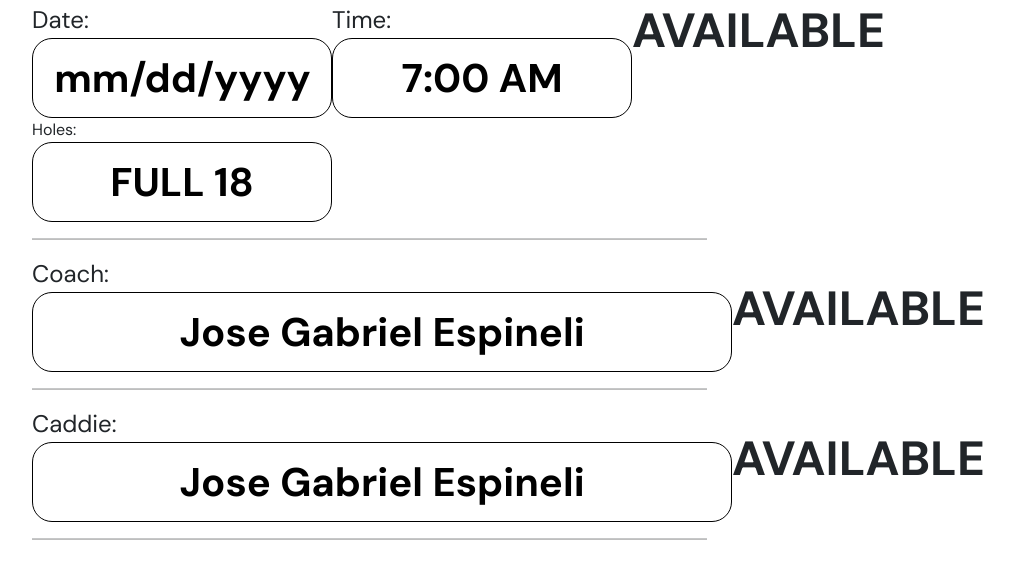
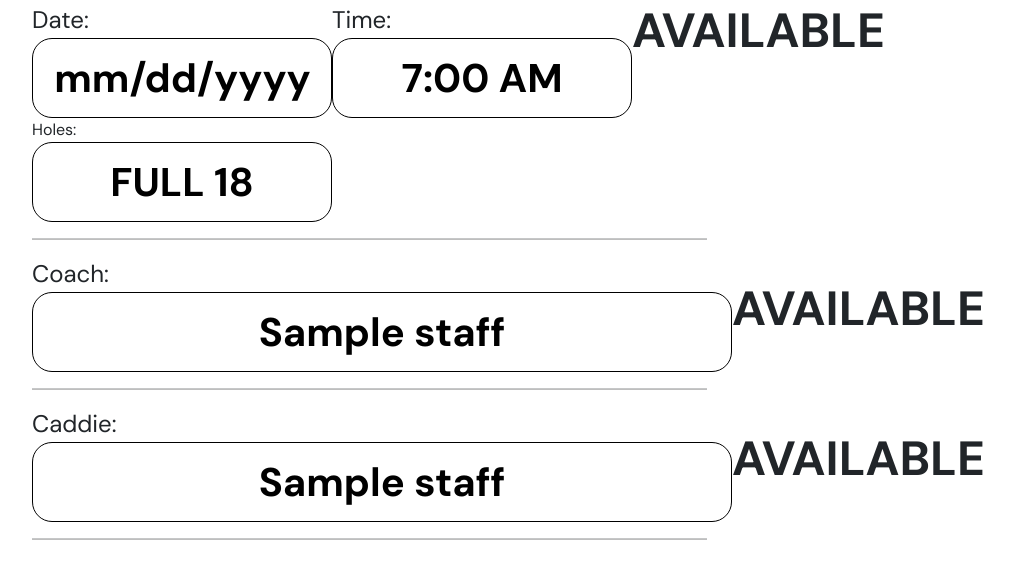
Before and after one commit to johnllss/INFOM_DB-App_Gr3, a Flask app: page /booking/fairway in a window 1280 px wide; the page is wider, and only the part inside the window is pictured. Shown: the part 213-800 px from the top of that part, without its empty margins (28-1042 px from the left). Run offline with Flask 3, Linux system fonts and the light colour scheme; the visitor is signed in with stand-in values (Sample User, id 1); tables that the repository leaves empty hold one stand-in row (values such as "Sample post"); data that the repository does not hold is empty; some libraries are stand-ins or nearby versions.

Commit message:
change staff selection

```diff
--- a/golf/app.py
+++ b/golf/app.py
@@ -210,7 +210,13 @@ def booking():
 @app.route("/booking/fairway", methods=["GET", "POST"])
 @login_required
 def fairway():
-    return render_template("fairway.html")
+    cursor = mysql.connection.cursor()
+
+    cursor.execute("SELECT * FROM staff;")
+    staff = cursor.fetchall()
+
+    cursor.close()
+    return render_template("fairway.html", staff=staff)
 
 @app.route("/booking/range", methods=["GET", "POST"])
 @login_required
--- a/golf/templates/fairway.html
+++ b/golf/templates/fairway.html
@@ -22,11 +22,12 @@
                     <div class="booking-wrapper">
                         <label for="time-selector">Time:</label>
                         <select class="booking-selector" name="booking-time">
-                            <option value="09:00">7:00 AM</option>
-                            <option value="10:30">9:00 AM</option>
-                            <option value="13:00">11:00 AM</option>
-                            <option value="17:00">1:00 PM</option>
-                            <option value="19:30">3:00 PM</option>
+                            <option value="07:00">7:00 AM</option>
+                            <option value="09:00">9:00 AM</option>
+                            <option value="11:00">11:00 AM</option>
+                            <option value="13:00">1:00 PM</option>
+                            <option value="15:00">3:00 PM</option>
+                            <option value="17:00">5:00 PM</option>
                         </select>
                     </div>
 
@@ -54,10 +55,9 @@
                     <div class="booking-wrapper">
                         <label for="coach-selector">Coach:</label>
                         <select class="staff-selector" name="booking-coach">
-                            <option value="1">Jose Gabriel Espineli</option>
-                            <option value="2">Jerry King Deveza</option>
-                            <option value="3">John Lloyd Sunga</option>
-                            <option value="4">Ronald Gabriel Leoncio</option>
+                            {% for s in staff %}
+                                <option value="1">{{s.name}}</option>
+                            {% endfor %}
                         </select>
                     </div>
 
@@ -77,10 +77,9 @@
                     <div class="booking-wrapper">
                         <label for="coach-selector">Caddie:</label>
                         <select class="staff-selector" name="booking-coach">
-                            <option value="1">Jose Gabriel Espineli</option>
-                            <option value="2">Jerry King Deveza</option>
-                            <option value="3">John Lloyd Sunga</option>
-                            <option value="4">Ronald Gabriel Leoncio</option>
+                            {% for s in staff %}
+                                <option value="1">{{s.name}}</option>
+                            {% endfor %}
                         </select>
                     </div>
 
```
